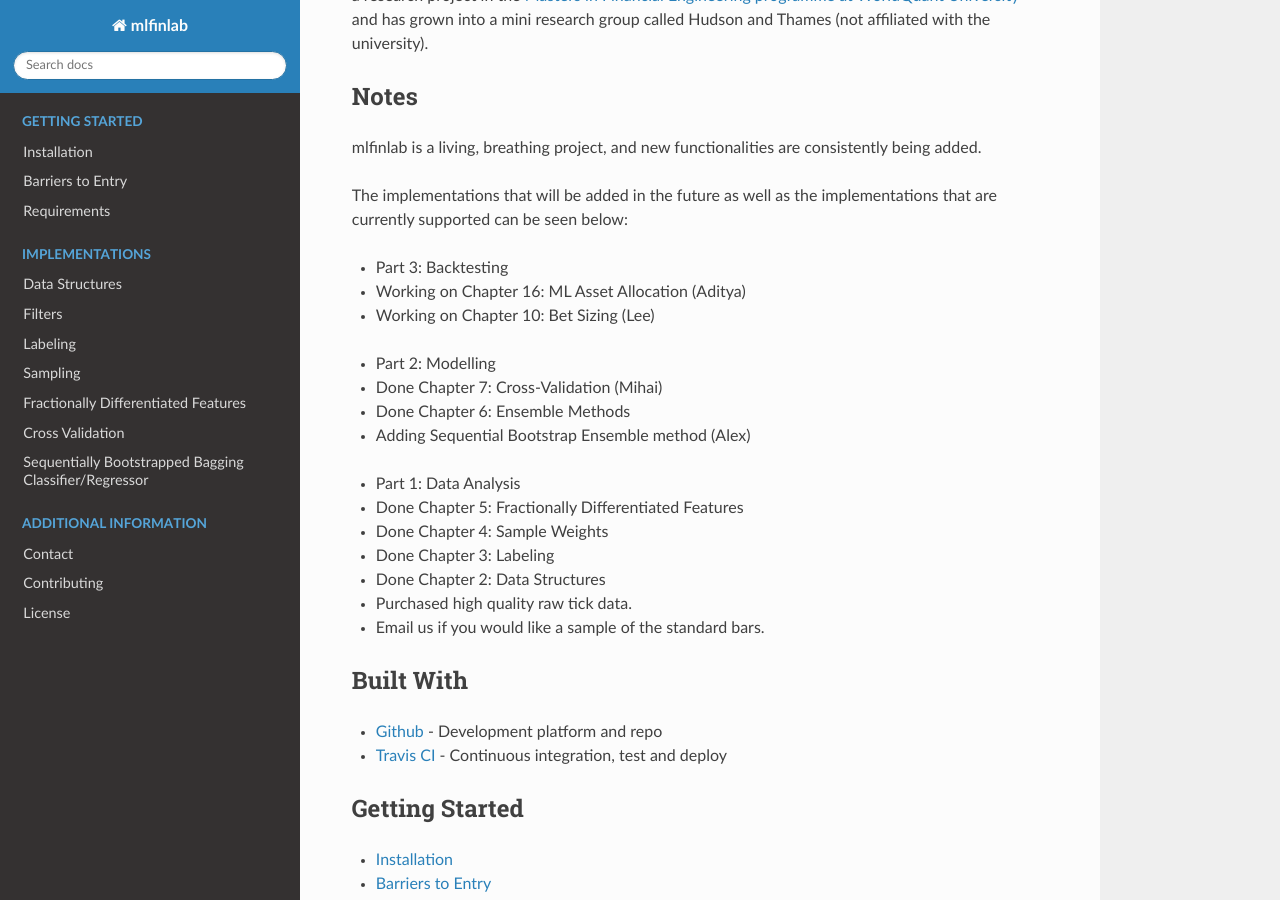
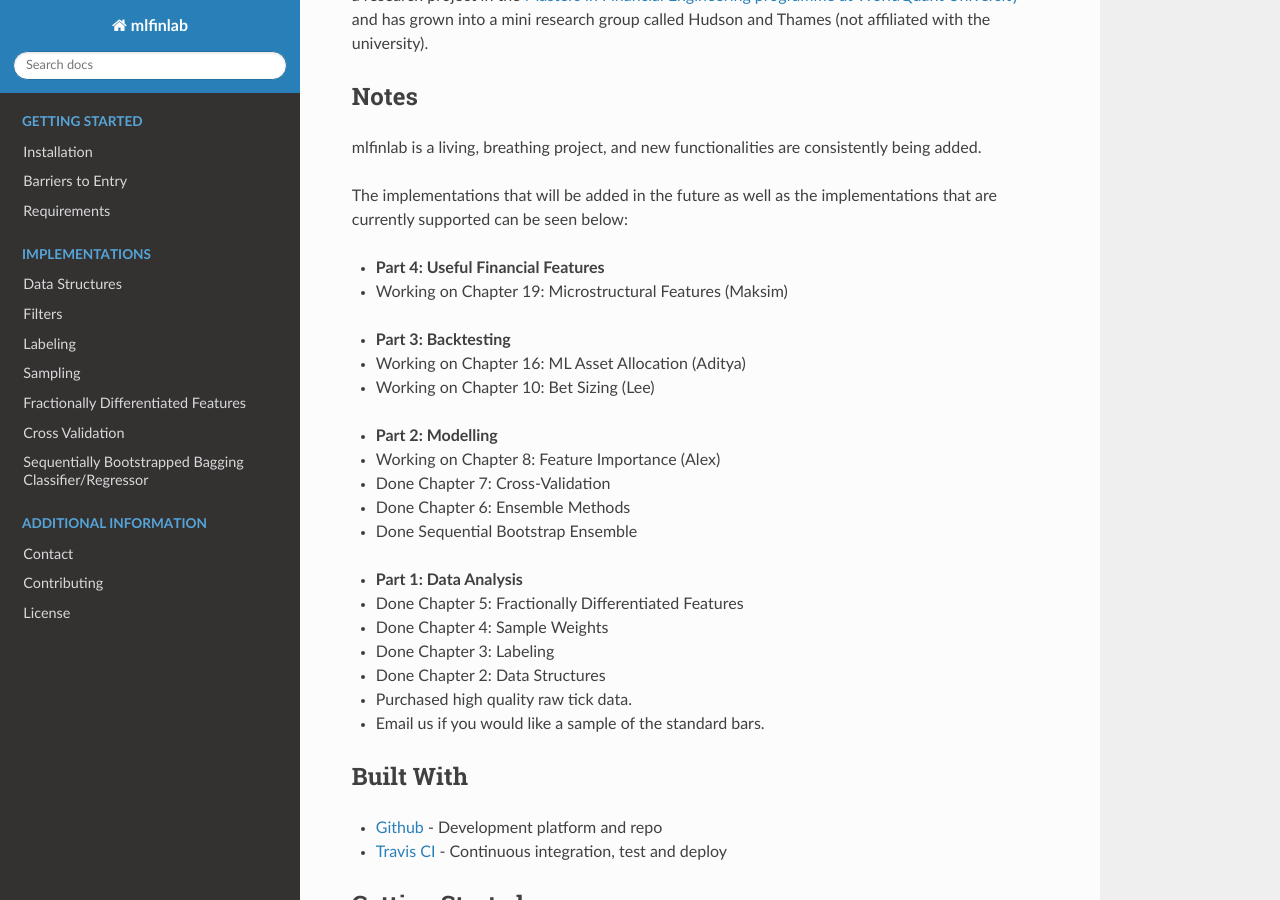
Before and after one commit to hudson-and-thames/mlfinlab, a Sphinx documentation site: the page built from docs/source/index.rst, in a window 1280 px wide and 900 px high, scrolled down 648 px. Built offline with Sphinx 7.4.7 and the Read the Docs theme 2.0.0, drawn with Linux system fonts in a browser that asks for light colours.

Commit message:
Update Content and Badges

```diff
--- a/docs/source/index.rst
+++ b/docs/source/index.rst
@@ -12,7 +12,7 @@ Machine Learning Financial Laboratory (mlfinlab)
 
 	|Build Status| |codecov| |pylint Score| |License: BSD3|
 
-	.. |Build Status| image:: https://travis-ci.com/hudson-and-thames/mlfinlab.svg
+	.. |Build Status| image:: https://travis-ci.com/hudson-and-thames/mlfinlab.svg?branch=master
 		:target: https://travis-ci.com/hudson-and-thames/mlfinlab
 
 	.. |codecov| image:: https://codecov.io/gh/hudson-and-thames/mlfinlab/branch/master/graph/badge.svg
@@ -47,7 +47,14 @@ mlfinlab is a living, breathing project, and new functionalities are consistentl
 
 The implementations that will be added in the future as well as the implementations that are currently supported can be seen below:
 
-* Part 3: Backtesting
+* **Part 4: Useful Financial Features**
+* Working on Chapter 19: Microstructural Features (Maksim)
+
+.. raw:: latex
+
+    \vspace{5mm}
+
+* **Part 3: Backtesting**
 * Working on Chapter 16: ML Asset Allocation (Aditya)
 * Working on Chapter 10: Bet Sizing (Lee)
 
@@ -55,16 +62,17 @@ The implementations that will be added in the future as well as the implementati
 
     \vspace{5mm}
 
-* Part 2: Modelling
-* Done Chapter 7: Cross-Validation (Mihai)
+* **Part 2: Modelling**
+* Working on Chapter 8: Feature Importance (Alex)
+* Done Chapter 7: Cross-Validation
 * Done Chapter 6: Ensemble Methods
-* Adding Sequential Bootstrap Ensemble method (Alex)
+* Done Sequential Bootstrap Ensemble
 
 .. raw:: latex
 
     \vspace{5mm}
 
-* Part 1: Data Analysis
+* **Part 1: Data Analysis**
 * Done Chapter 5: Fractionally Differentiated Features
 * Done Chapter 4: Sample Weights
 * Done Chapter 3: Labeling
```
